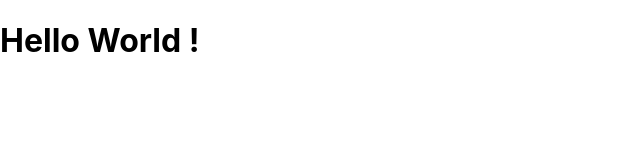
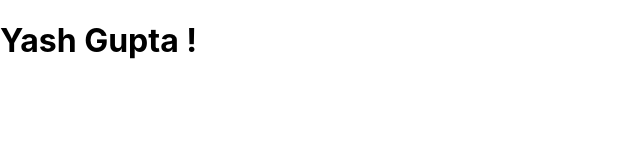
Before and after one commit to conqryash007/IT_Freshers_Website, a React (Create React App) app: page / in a window 1280 px wide. Shown: the top 160 px of the page, without its empty margins (0-640 px from the left). Built offline with nearby package versions, Linux system fonts and the light colour scheme.

Commit message:
some changes

```diff
--- a/src/App.js
+++ b/src/App.js
@@ -1,7 +1,7 @@
 function App() {
   return (
     <>
-      <h1>Hello World !</h1>
+      <h1>Yash Gupta !</h1>
     </>
   );
 }
```
